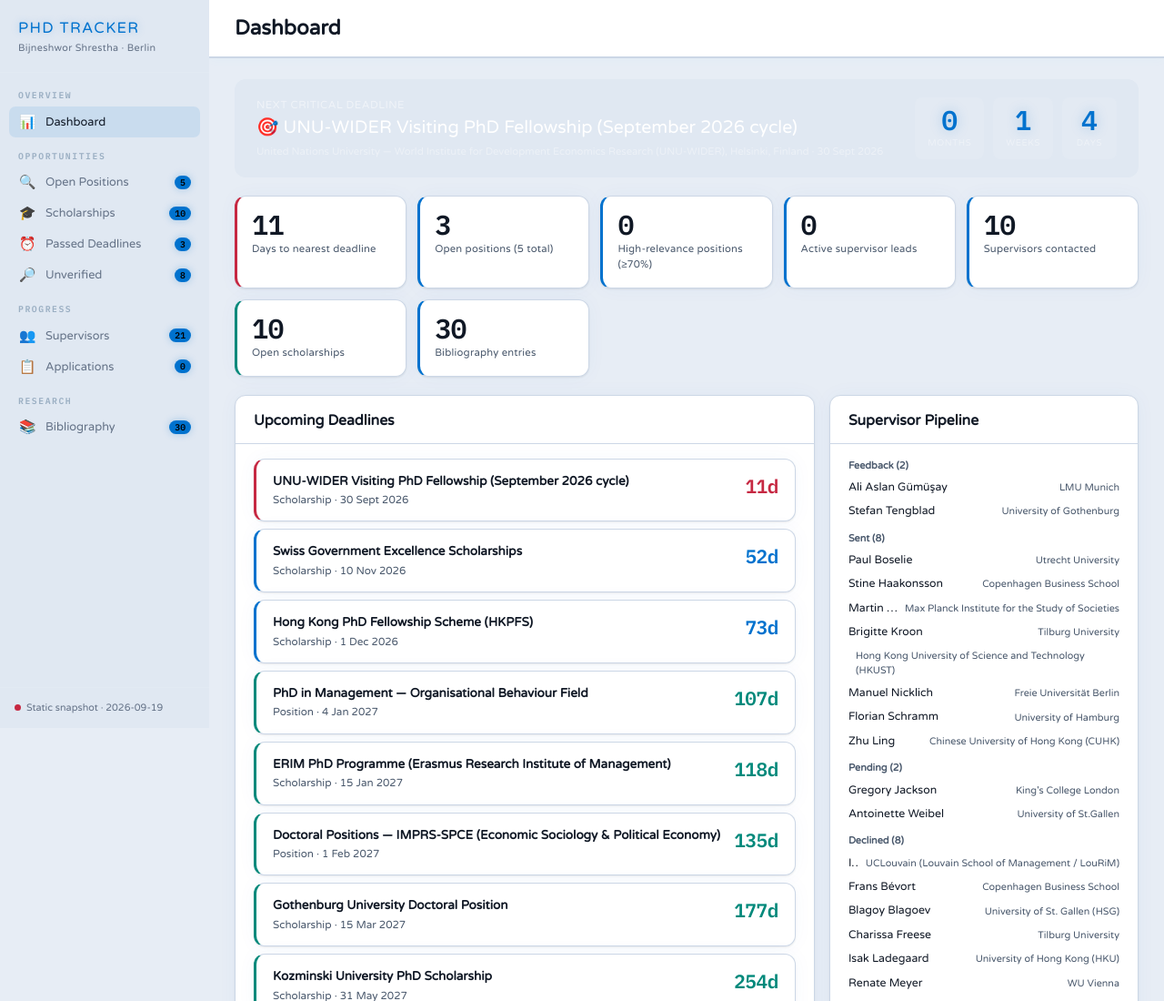
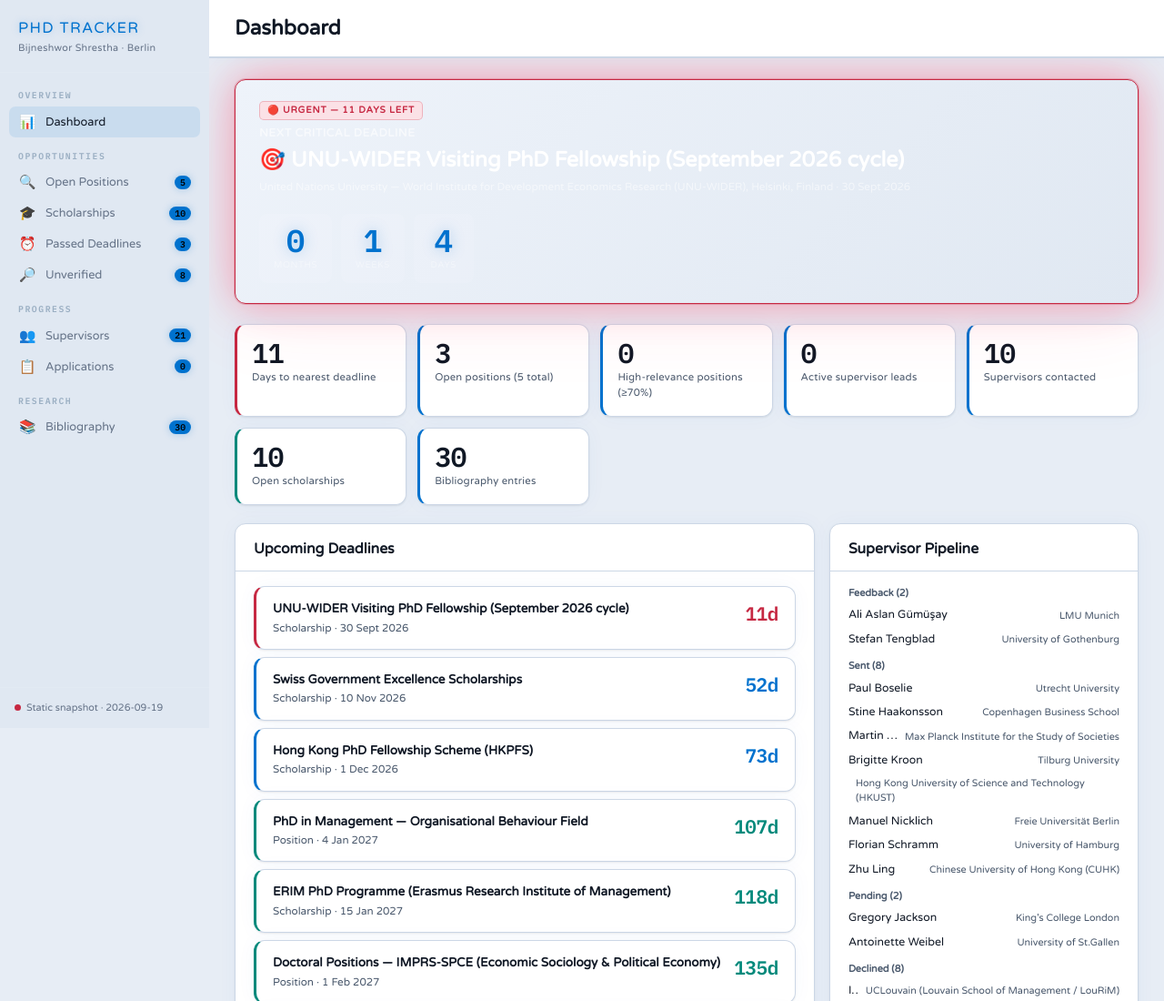
Before and after one commit to bijneshworshrestha/bijneshwor-phd-tracker, a plain HTML site: page index.html in a window 1280 px wide. Shown: the top 1100 px of the page at 91% size. Drawn offline with Linux system fonts and the light colour scheme.

Commit message:
Update index.html

```diff
--- a/index.html
+++ b/index.html
@@ -300,35 +300,71 @@ a:hover { text-decoration: underline; }
 
 /* ─── COUNTDOWN ─── */
 .countdown-card {
-  background: var(--sidebar-bg);
+  position: relative;
+  background: linear-gradient(135deg, var(--surface2) 0%, var(--sidebar-bg) 100%);
   color: #fff;
   border-radius: var(--radius);
-  padding: 20px 24px;
-  margin-bottom: 20px;
+  padding: 22px 26px;
+  margin-bottom: 22px;
   display: flex;
   align-items: center;
   justify-content: space-between;
   gap: 20px;
   flex-wrap: wrap;
-}
-.countdown-label { font-size: 0.78rem; color: rgba(255,255,255,0.5); letter-spacing: 0.04em; text-transform: uppercase; }
-.countdown-name { font-family: 'Varela Round', system-ui, sans-serif; font-size: 1.3rem; color: #fff; margin-top: 2px; }
+  border: 1px solid var(--border);
+  overflow: hidden;
+}
+/* Urgency-colored ring + glow so this card visually dominates the dashboard instead of
+   blending into the near-identical dark background — the more urgent, the brighter. */
+.countdown-card.closed,
+.countdown-card.urgent {
+  border-color: var(--red);
+  box-shadow: 0 0 0 1px var(--red-border), 0 0 40px rgba(255,61,99,0.38), 0 0 90px rgba(255,61,99,0.14);
+  animation: countdown-pulse-red 2.4s ease-in-out infinite;
+}
+.countdown-card.warning {
+  border-color: var(--amber);
+  box-shadow: 0 0 0 1px var(--amber-border), 0 0 36px rgba(255,184,0,0.30);
+}
+.countdown-card.ok {
+  border-color: var(--green);
+  box-shadow: 0 0 0 1px var(--green-border), 0 0 28px rgba(0,230,168,0.22);
+}
+@keyframes countdown-pulse-red {
+  0%, 100% { box-shadow: 0 0 0 1px var(--red-border), 0 0 40px rgba(255,61,99,0.38), 0 0 90px rgba(255,61,99,0.14); }
+  50%      { box-shadow: 0 0 0 1px var(--red-border), 0 0 56px rgba(255,61,99,0.55), 0 0 110px rgba(255,61,99,0.22); }
+}
+.countdown-urgency-tag {
+  display: inline-block;
+  font-size: 0.68rem;
+  font-weight: 700;
+  letter-spacing: 0.08em;
+  text-transform: uppercase;
+  padding: 2px 8px;
+  border-radius: 5px;
+  margin-bottom: 6px;
+}
+.countdown-urgency-tag.urgent { background: var(--red-bg); color: var(--red); border: 1px solid var(--red-border); }
+.countdown-urgency-tag.warning { background: var(--amber-bg); color: var(--amber); border: 1px solid var(--amber-border); }
+.countdown-urgency-tag.ok { background: var(--green-bg); color: var(--green); border: 1px solid var(--green-border); }
+.countdown-label { font-size: 0.82rem; color: rgba(255,255,255,0.6); letter-spacing: 0.04em; text-transform: uppercase; font-weight: 600; }
+.countdown-name { font-family: 'Varela Round', system-ui, sans-serif; font-size: 1.55rem; font-weight: 700; color: #fff; margin-top: 3px; }
 .countdown-tiles { display: flex; gap: 10px; }
 .cd-tile {
   text-align: center;
   background: rgba(255,255,255,0.08);
   border-radius: 8px;
-  padding: 10px 14px;
-  min-width: 60px;
+  padding: 12px 16px;
+  min-width: 66px;
 }
 .cd-num {
-  font-size: 2rem;
+  font-size: 2.3rem;
   font-weight: 700;
   font-variant-numeric: tabular-nums;
   font-family: 'IBM Plex Mono', ui-monospace, monospace;
   line-height: 1;
   color: var(--accent);
-  text-shadow: 0 0 14px var(--accent-glow);
+  text-shadow: 0 0 16px var(--accent-glow);
 }
 .cd-unit { font-size: 0.65rem; color: rgba(255,255,255,0.4); letter-spacing: 0.06em; text-transform: uppercase; margin-top: 3px; }
 
@@ -1246,7 +1282,7 @@ function renderCountdown() {
   const primary = candidates[0];
   if (!primary) {
     el.innerHTML = `
-      <div class="countdown-card">
+      <div class="countdown-card ok">
         <div>
           <div class="countdown-label">Next Critical Deadline</div>
           <div class="countdown-name">🎯 No open deadlines tracked</div>
@@ -1258,12 +1294,19 @@ function renderCountdown() {
   const months = Math.floor(d / 30);
   const weeks = Math.floor((d % 30) / 7);
   const daysR = d % 7;
+  // Urgency drives the card's visual treatment (glow/pulse), not just a badge — this is the
+  // one thing on the dashboard that must be impossible to miss.
+  const cls = urgencyClass(d); // 'urgent' (<=30d), 'warning' (<=90d), or 'ok'
+  const tagText = cls === 'urgent' ? `🔴 URGENT — ${d} day${d === 1 ? '' : 's'} left`
+    : cls === 'warning' ? `🟡 Coming up — ${d} days left`
+    : `🟢 ${d} days left`;
   el.innerHTML = `
-    <div class="countdown-card">
+    <div class="countdown-card ${cls}">
       <div>
+        <div class="countdown-urgency-tag ${cls}">${tagText}</div>
         <div class="countdown-label">Next Critical Deadline</div>
         <div class="countdown-name">🎯 ${esc(primary.name)}</div>
-        <div style="font-size:0.75rem;color:rgba(255,255,255,0.4);margin-top:3px">${esc(primary.desc)} · ${fmtDate(primary.date)}</div>
+        <div style="font-size:0.78rem;color:rgba(255,255,255,0.55);margin-top:3px">${esc(primary.desc)} · ${fmtDate(primary.date)}</div>
       </div>
       <div class="countdown-tiles">
         <div class="cd-tile"><div class="cd-num">${months}</div><div class="cd-unit">Months</div></div>
@@ -1580,7 +1623,7 @@ function renderSupervisors() {
       <div style="display:flex;align-items:flex-start;justify-content:space-between;gap:8px">
         <div>
           <div class="sup-name">${esc(s.name)}</div>
-          <div class="sup-uni">${esc(s.university||'')}${s.country ? ', '+esc(s.country) : ''}</div>
+          <div class="sup-uni">${s.url ? `<a href="${esc(s.url)}" target="_blank" rel="noopener" title="Open ${esc(s.university||'university')} ↗">${esc(s.university||'')}</a>` : esc(s.university||'')}${s.country ? ', '+esc(s.country) : ''}</div>
         </div>
         ${statusBadge(s.status)}
       </div>
@@ -1589,6 +1632,7 @@ function renderSupervisors() {
       <div class="sup-footer">
         <span style="font-size:0.72rem;color:var(--muted)">${s.contactDate ? 'Contacted: '+fmtDate(s.contactDate) : (s.lastActivity ? 'Updated: '+fmtDate(s.lastActivity) : '')}</span>
         <div style="display:flex;gap:4px">
+          ${s.url ? `<a href="${esc(s.url)}" target="_blank" rel="noopener" class="btn btn-ghost btn-sm" style="padding:3px 8px" title="Open university site">🔗</a>` : ''}
           ${s.email ? `<a href="mailto:${esc(s.email)}" class="btn btn-ghost btn-sm" style="padding:3px 8px">✉</a>` : ''}
           <button class="btn btn-secondary btn-sm" onclick="openModal('supervisor','${esc(s.id)}')">Edit</button>
           <button class="btn btn-danger btn-sm" onclick="deleteItem('supervisors','${esc(s.id)}')">✕</button>
```
